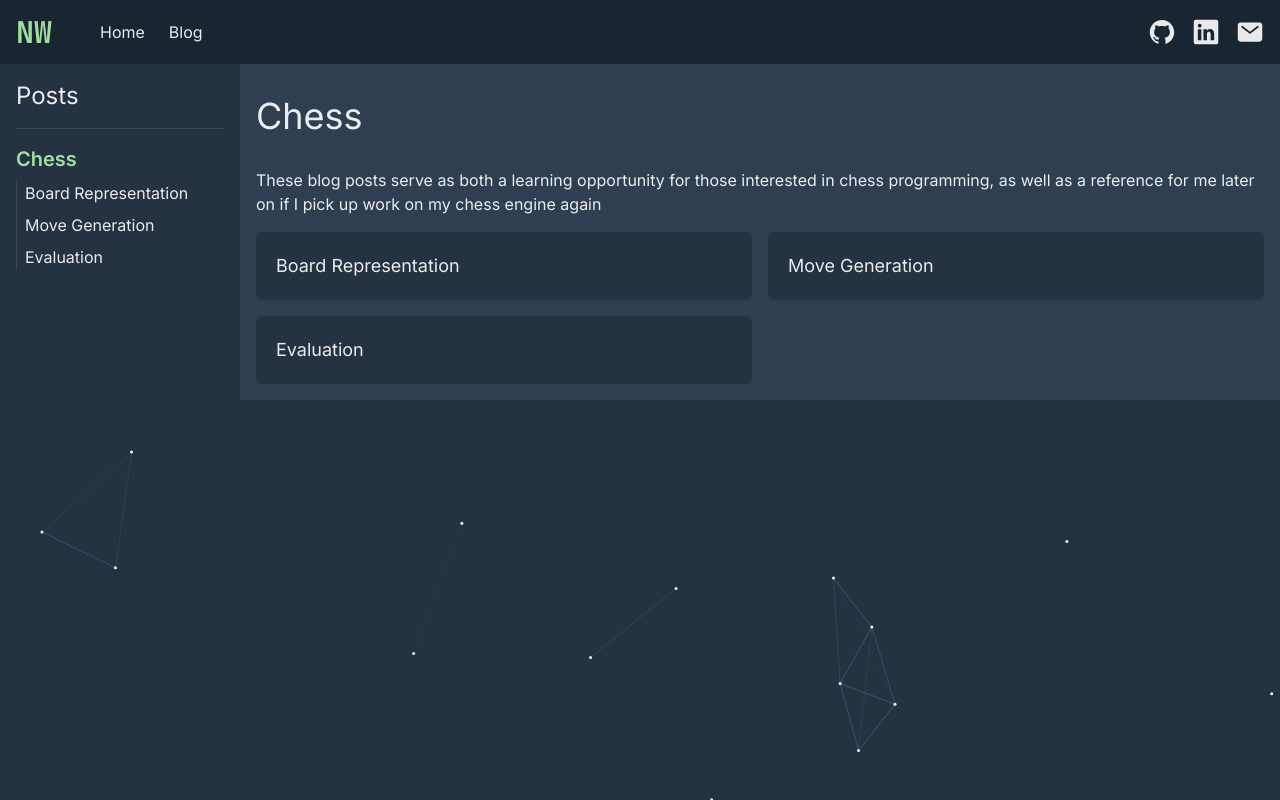
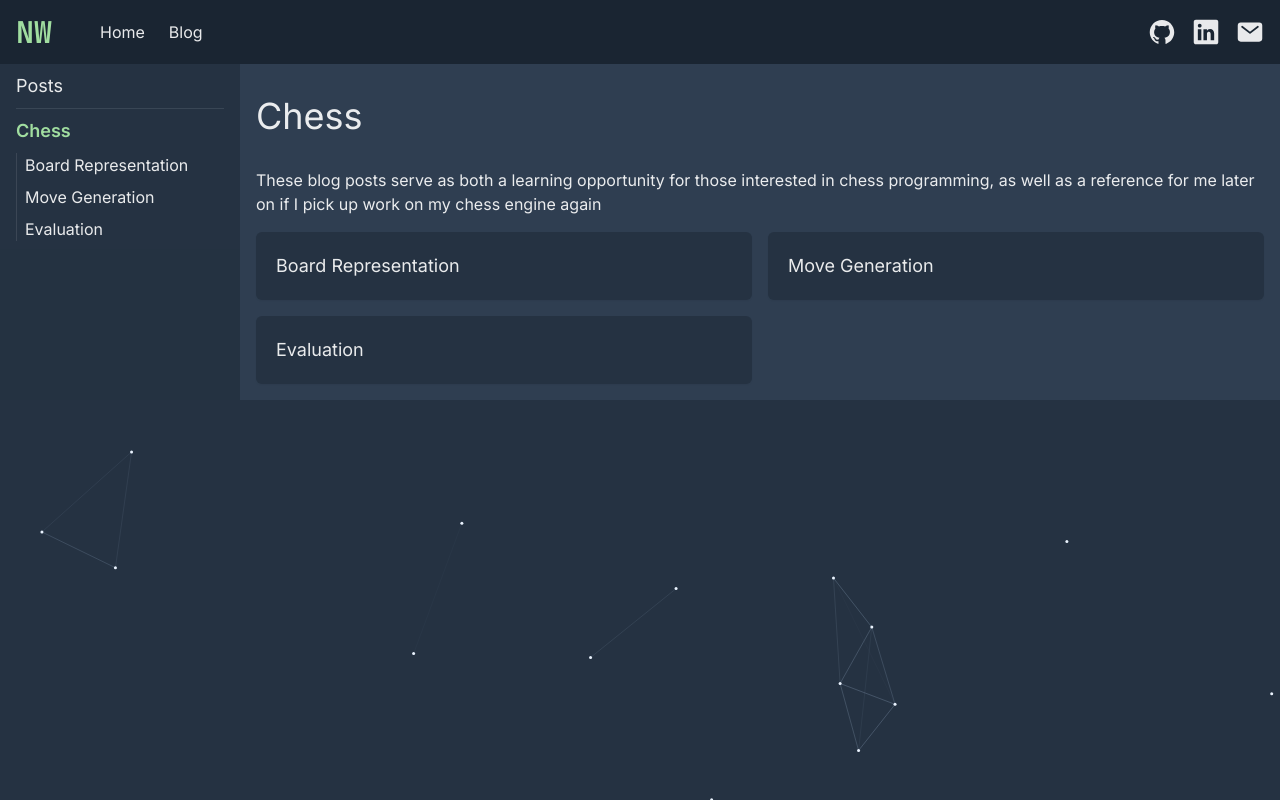
Before and after one commit to NickWentworth/portfolio, a Next.js app: page /blog/chess in a window 1280 px wide. Built offline with nearby package versions, Linux system fonts and the light colour scheme.

Commit message:
cleaned up blog nav composition and styling

```diff
--- a/src/app/blog/layout.tsx
+++ b/src/app/blog/layout.tsx
@@ -1,10 +1,21 @@
-import { BlogNav } from '@/components/BlogNav';
+import { BlogNav, type BlogNavSection } from '@/components/BlogNav';
+import { categoryIndexPosts, postsByCategory } from '@/lib/posts';
 
-export default (props: React.PropsWithChildren) => {
+export default async (props: React.PropsWithChildren) => {
+    const categories = await categoryIndexPosts();
+
+    const sections = await Promise.all(
+        categories.map(async (category) => {
+            const posts = await postsByCategory(category.category);
+
+            return { index: category, posts } satisfies BlogNavSection;
+        })
+    );
+
     return (
         <div className='bg-base-750/80'>
             <div className='max-w-[1400px] m-auto md:flex md:items-start'>
-                <BlogNav />
+                <BlogNav sections={sections} />
 
                 <div className='bg-base-700 p-4 overflow-x-hidden md:grow'>
                     {props.children}
--- a/src/app/global.css
+++ b/src/app/global.css
@@ -44,8 +44,8 @@ body {
     }
 
     button {
-        @apply bg-accent-200 hover:bg-accent-300 active:bg-accent-400 text-base-800 font-semibold;
-        @apply px-4 py-2 gap-1 rounded-md;
+        /* @apply bg-accent-200 hover:bg-accent-300 active:bg-accent-400 text-base-800 font-semibold;
+        @apply px-4 py-2 gap-1 rounded-md; */
         @apply inline-block;
         @apply transition-all duration-75 ease-out;
     }
@@ -87,4 +87,14 @@ body {
         /* height is used both for header and sticky top-offset for blog navigation */
         --header-height: 4rem;
     }
+
+    .btn-fill {
+        @apply bg-accent-200 hover:bg-accent-300 active:bg-accent-400 text-base-800 font-semibold;
+        @apply px-4 py-2 gap-1 rounded-md;
+    }
+
+    .btn-ghost {
+        @apply bg-transparent hover:bg-white/10 active:bg-white/20;
+        @apply p-1 rounded-md;
+    }
 }
--- a/src/app/page.tsx
+++ b/src/app/page.tsx
@@ -168,7 +168,7 @@ export default async () => (
                         href='/nick-wentworth-resume.pdf'
                         target='_blank'
                     >
-                        <button>
+                        <button className='btn-fill'>
                             <div className='flex gap-2 items-center'>
                                 <p>View Full Resume</p>
 
--- a/src/components/BlogNav/BlogNav.tsx
+++ b/src/components/BlogNav/BlogNav.tsx
@@ -1,20 +1,58 @@
+'use client';
+
 import { type BlogNavSection } from '.';
-import { categoryIndexPosts, postsByCategory } from '@/lib/posts';
-import { ResponsiveBlogNav } from './ResponsiveBlogNav';
+import { BlogNavCategory } from './BlogNavCategory';
+import { Icon } from '../common';
+import Link from 'next/link';
+import { useState } from 'react';
+import { usePathname } from 'next/navigation';
 
-export async function BlogNav() {
-    const categories = await categoryIndexPosts();
+type BlogNavProps = {
+    sections: BlogNavSection[];
+};
 
-    const sections = await Promise.all(
-        categories.map(async (category) => {
-            const posts = await postsByCategory(category.category);
+export function BlogNav(props: BlogNavProps) {
+    const [isOpen, setIsOpen] = useState(false);
 
-            return {
-                index: category,
-                posts,
-            } satisfies BlogNavSection;
-        })
+    const route = usePathname();
+    const isAtRootBlogLink = '/blog' === route;
+
+    return (
+        <nav className='bg-base-750 shrink-0 sticky top-[--header-height] md:w-60'>
+            <div className='flex items-center justify-between pl-4 pr-3 py-2'>
+                <Link
+                    href='/blog'
+                    className={
+                        isAtRootBlogLink ? 'text-accent-200 font-semibold' : ''
+                    }
+                    onClick={() => setIsOpen(false)}
+                >
+                    <h5>Posts</h5>
+                </Link>
+
+                <button className='btn-ghost'>
+                    <Icon
+                        icon='menu'
+                        size='20'
+                        className='md:hidden'
+                        onClick={() => setIsOpen((curr) => !curr)}
+                    />
+                </button>
+            </div>
+
+            <div className={`relative ${isOpen ? '' : 'hidden'} md:block`}>
+                <div className='bg-base-750 absolute top-0 w-full flex flex-col gap-2 px-4 pb-2'>
+                    <hr />
+
+                    {props.sections.map((section, idx) => (
+                        <BlogNavCategory
+                            key={idx}
+                            section={section}
+                            onItemClick={() => setIsOpen(false)}
+                        />
+                    ))}
+                </div>
+            </div>
+        </nav>
     );
-
-    return <ResponsiveBlogNav sections={sections} />;
 }
--- a/src/components/BlogNav/BlogNavCategory.tsx
+++ b/src/components/BlogNav/BlogNavCategory.tsx
@@ -6,6 +6,7 @@ import { usePathname } from 'next/navigation';
 
 type BlogNavCategoryProps = {
     section: BlogNavSection;
+    onItemClick?: () => void;
 };
 
 export function BlogNavCategory(props: BlogNavCategoryProps) {
@@ -32,8 +33,9 @@ export function BlogNavCategory(props: BlogNavCategoryProps) {
             <Link
                 href={props.section.index.href}
                 className={highlight(props.section.index.href)}
+                onClick={props.onItemClick}
             >
-                <h4>{props.section.index.frontmatter.title}</h4>
+                <h5>{props.section.index.frontmatter.title}</h5>
             </Link>
 
             <div className='flex flex-col gap-2 border-l border-l-white/10'>
@@ -44,6 +46,7 @@ export function BlogNavCategory(props: BlogNavCategoryProps) {
                         className={`px-2 -ml-px border-l ${highlight(
                             post.href
                         )} ${border(post.href)}`}
+                        onClick={props.onItemClick}
                     >
                         {post.frontmatter.title}
                     </Link>
--- a/src/components/BlogNav/ResponsiveBlogNav.tsx
+++ /dev/null
@@ -1,50 +0,0 @@
-'use client';
-
-import { usePathname } from 'next/navigation';
-import { type BlogNavSection } from '.';
-import { Icon } from '../common';
-import { BlogNavCategory } from './BlogNavCategory';
-import { useState } from 'react';
-import Link from 'next/link';
-
-type ResponsiveBlogNavProps = {
-    sections: BlogNavSection[];
-};
-
-export function ResponsiveBlogNav(props: ResponsiveBlogNavProps) {
-    const [isOpen, setIsOpen] = useState(false);
-
-    const route = usePathname();
-    const isAtRootBlogLink = '/blog' === route;
-
-    return (
-        <nav className='bg-base-750 shrink-0 sticky top-[--header-height] md:w-60'>
-            <div className='flex items-center justify-between p-4'>
-                <Link
-                    href='/blog'
-                    className={
-                        isAtRootBlogLink ? 'text-accent-200 font-semibold' : ''
-                    }
-                >
-                    <h3>Posts</h3>
-                </Link>
-
-                <Icon
-                    icon='menu'
-                    className='md:hidden'
-                    onClick={() => setIsOpen(!isOpen)}
-                />
-            </div>
-
-            <div className={`relative ${isOpen ? '' : 'hidden'} md:block`}>
-                <div className='bg-base-750 absolute top-0 w-full flex flex-col gap-4 px-4 pb-4'>
-                    <hr />
-
-                    {props.sections.map((section, idx) => (
-                        <BlogNavCategory key={idx} section={section} />
-                    ))}
-                </div>
-            </div>
-        </nav>
-    );
-}
```
